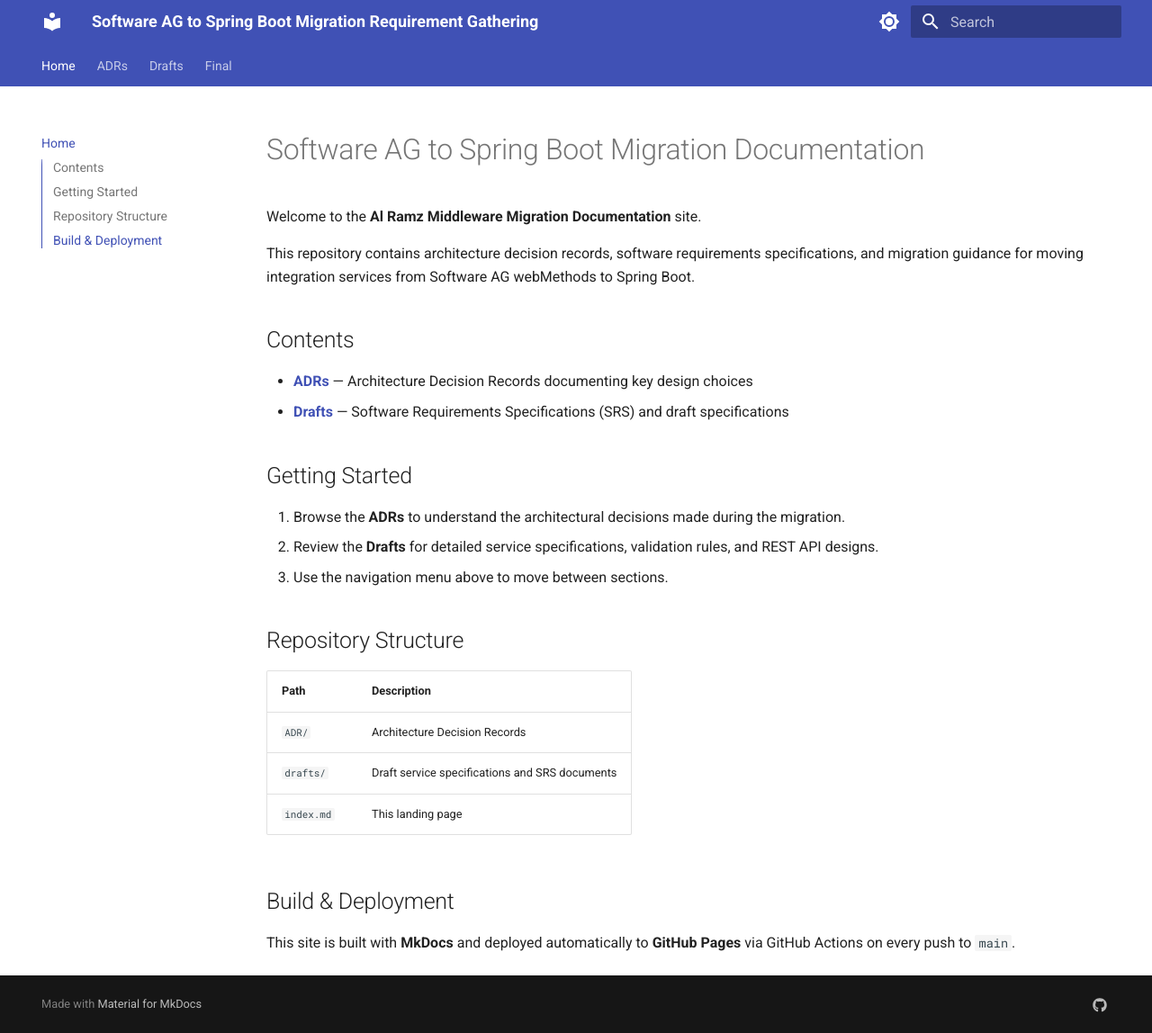
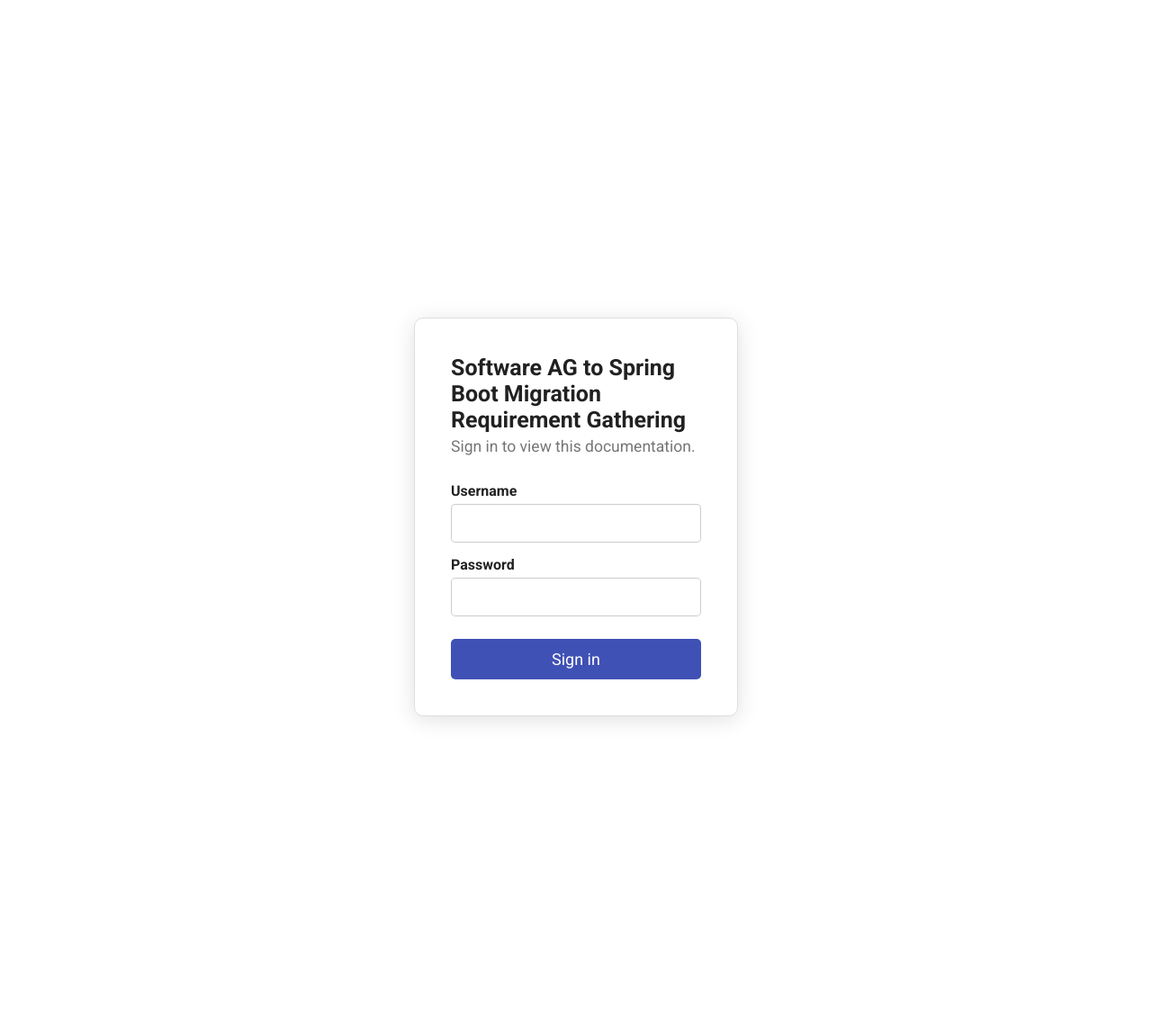
Before and after one commit to al-ramz/alramz-mw-docs, an MkDocs documentation site: the page built from docs/index.md, in a window 1280 px wide and 1148 px high. Shown: the whole window at 90% size. Built offline with MkDocs 1.6.1 and Material for MkDocs 9.7.7, drawn with Linux system fonts in a browser that asks for light colours.

Commit message:
Login Gate Added + Material Theme Added + Logout added

```diff
--- a/mkdocs.yml
+++ b/mkdocs.yml
@@ -5,6 +5,7 @@ site_author: Al Ramz
 
 theme:
   name: material
+  custom_dir: overrides
   palette:
     - scheme: default
       primary: indigo
@@ -59,6 +60,13 @@ nav:
 plugins:
   - search
 
+extra_css:
+  - assets/auth/auth.css
+
+extra_javascript:
+  - assets/auth/auth-config.js
+  - assets/auth/auth.js
+
 extra:
   social:
     - icon: fontawesome/brands/github
--- /dev/null
+++ b/overrides/assets/auth/auth.css
@@ -0,0 +1,80 @@
+html:not([data-auth-locked="true"]) #mwdocs-auth-gate {
+  display: none;
+}
+
+html[data-auth-locked="true"] body > *:not(#mwdocs-auth-gate) {
+  display: none !important;
+}
+
+#mwdocs-auth-gate {
+  position: fixed;
+  inset: 0;
+  z-index: 999999;
+  display: flex;
+  align-items: center;
+  justify-content: center;
+  background: var(--md-default-bg-color, #fff);
+  color: var(--md-default-fg-color, #000);
+  font-family: var(--md-text-font, sans-serif);
+  padding: 1rem;
+}
+
+.mwdocs-auth-card {
+  width: 100%;
+  max-width: 360px;
+  padding: 2rem;
+  border-radius: 0.5rem;
+  border: 1px solid rgba(128, 128, 128, 0.25);
+  box-shadow: 0 4px 24px rgba(0, 0, 0, 0.12);
+}
+
+.mwdocs-auth-card h1 {
+  font-size: 1.25rem;
+  margin: 0 0 0.25rem;
+}
+
+.mwdocs-auth-subtitle {
+  margin: 0 0 1.5rem;
+  color: var(--md-default-fg-color--light, #666);
+  font-size: 0.875rem;
+}
+
+#mwdocs-auth-form label {
+  display: block;
+  font-size: 0.8rem;
+  font-weight: 600;
+  margin: 0.75rem 0 0.25rem;
+}
+
+#mwdocs-auth-form input {
+  width: 100%;
+  box-sizing: border-box;
+  padding: 0.5rem 0.6rem;
+  border: 1px solid rgba(128, 128, 128, 0.4);
+  border-radius: 0.25rem;
+  font-size: 0.9rem;
+  background: var(--md-default-bg-color, #fff);
+  color: var(--md-default-fg-color, #000);
+}
+
+#mwdocs-auth-form button {
+  margin-top: 1.25rem;
+  width: 100%;
+  padding: 0.6rem;
+  border: none;
+  border-radius: 0.25rem;
+  background: var(--md-primary-fg-color, #3f51b5);
+  color: #fff;
+  font-size: 0.9rem;
+  cursor: pointer;
+}
+
+#mwdocs-auth-form button:hover {
+  opacity: 0.9;
+}
+
+.mwdocs-auth-error {
+  margin: 0.75rem 0 0;
+  color: #d32f2f;
+  font-size: 0.8rem;
+}
--- /dev/null
+++ b/overrides/assets/auth/auth.js
@@ -0,0 +1,83 @@
+(function () {
+  var SALT = "alramz-mw-docs-v1";
+  var SESSION_TTL_MS = 12 * 60 * 60 * 1000; // 12 hours
+
+  function sha256Hex(message) {
+    var data = new TextEncoder().encode(message);
+    return crypto.subtle.digest("SHA-256", data).then(function (buf) {
+      return Array.prototype.map
+        .call(new Uint8Array(buf), function (b) {
+          return ("00" + b.toString(16)).slice(-2);
+        })
+        .join("");
+    });
+  }
+
+  function unlock() {
+    document.documentElement.removeAttribute("data-auth-locked");
+  }
+
+  function startSession() {
+    try {
+      localStorage.setItem("mwdocs_auth_exp", String(Date.now() + SESSION_TTL_MS));
+    } catch (e) {
+      // storage unavailable (e.g. private browsing) - session just won't persist across pages
+    }
+  }
+
+  function clearSession() {
+    try {
+      localStorage.removeItem("mwdocs_auth_exp");
+    } catch (e) {}
+  }
+
+  function initGate() {
+    var gate = document.getElementById("mwdocs-auth-gate");
+    if (!gate) return;
+
+    var form = document.getElementById("mwdocs-auth-form");
+    var userInput = document.getElementById("mwdocs-auth-user");
+    var passInput = document.getElementById("mwdocs-auth-pass");
+    var errorEl = document.getElementById("mwdocs-auth-error");
+
+    form.addEventListener("submit", function (evt) {
+      evt.preventDefault();
+
+      var cfg = window.__MWDOCS_AUTH__;
+      if (!cfg || !cfg.u || !cfg.p) {
+        errorEl.textContent = "Authentication is not configured for this deployment.";
+        errorEl.hidden = false;
+        return;
+      }
+
+      Promise.all([sha256Hex(SALT + userInput.value), sha256Hex(SALT + passInput.value)]).then(
+        function (hashes) {
+          if (hashes[0] === cfg.u && hashes[1] === cfg.p) {
+            startSession();
+            unlock();
+            errorEl.hidden = true;
+          } else {
+            errorEl.textContent = "Invalid username or password.";
+            errorEl.hidden = false;
+            passInput.value = "";
+            passInput.focus();
+          }
+        }
+      );
+    });
+
+    document.querySelectorAll("[data-mwdocs-logout]").forEach(function (el) {
+      el.addEventListener("click", function (evt) {
+        evt.preventDefault();
+        clearSession();
+        location.reload();
+      });
+    });
+  }
+
+  if (document.readyState === "loading") {
+    document.addEventListener("DOMContentLoaded", initGate);
+  } else {
+    initGate();
+  }
+})();
--- /dev/null
+++ b/overrides/partials/auth-gate.html
@@ -0,0 +1,14 @@
+<div id="mwdocs-auth-gate" role="dialog" aria-modal="true" aria-labelledby="mwdocs-auth-title">
+  <div class="mwdocs-auth-card">
+    <h1 id="mwdocs-auth-title">{{ config.site_name }}</h1>
+    <p class="mwdocs-auth-subtitle">Sign in to view this documentation.</p>
+    <form id="mwdocs-auth-form" autocomplete="off">
+      <label for="mwdocs-auth-user">Username</label>
+      <input id="mwdocs-auth-user" name="username" type="text" autocomplete="username" required>
+      <label for="mwdocs-auth-pass">Password</label>
+      <input id="mwdocs-auth-pass" name="password" type="password" autocomplete="current-password" required>
+      <p id="mwdocs-auth-error" class="mwdocs-auth-error" hidden></p>
+      <button type="submit">Sign in</button>
+    </form>
+  </div>
+</div>
--- /dev/null
+++ b/overrides/partials/header.html
@@ -0,0 +1,69 @@
+{% set class = "md-header" %}
+{% if "navigation.tabs.sticky" in features %}
+  {% set class = class ~ " md-header--shadow md-header--lifted" %}
+{% elif "navigation.tabs" not in features %}
+  {% set class = class ~ " md-header--shadow" %}
+{% endif %}
+<header class="{{ class }}" data-md-component="header">
+  <nav class="md-header__inner md-grid" aria-label="{{ lang.t('header') }}">
+    <a href="{{ config.extra.homepage | d(nav.homepage.url, true) | url }}" title="{{ config.site_name | e }}" class="md-header__button md-logo" aria-label="{{ config.site_name }}" data-md-component="logo">
+      {% include "partials/logo.html" %}
+    </a>
+    <label class="md-header__button md-icon" for="__drawer">
+      {% set icon = config.theme.icon.menu or "material/menu" %}
+      {% include ".icons/" ~ icon ~ ".svg" %}
+    </label>
+    <div class="md-header__title" data-md-component="header-title">
+      <div class="md-header__ellipsis">
+        <div class="md-header__topic">
+          <span class="md-ellipsis">
+            {{ config.site_name }}
+          </span>
+        </div>
+        <div class="md-header__topic" data-md-component="header-topic">
+          <span class="md-ellipsis">
+            {% if page.meta and page.meta.title %}
+              {{ page.meta.title }}
+            {% else %}
+              {{ page.title }}
+            {% endif %}
+          </span>
+        </div>
+      </div>
+    </div>
+    {% if config.theme.palette %}
+      {% if not config.theme.palette is mapping %}
+        {% include "partials/palette.html" %}
+      {% endif %}
+    {% endif %}
+    {% if not config.theme.palette is mapping %}
+      {% include "partials/javascripts/palette.html" %}
+    {% endif %}
+    {% if config.extra.alternate %}
+      {% include "partials/alternate.html" %}
+    {% endif %}
+    {% if "material/search" in config.plugins %}
+      {% set search = config.plugins["material/search"] | attr("config") %}
+      {% if search.enabled %}
+        <label class="md-header__button md-icon" for="__search">
+          {% set icon = config.theme.icon.search or "material/magnify" %}
+          {% include ".icons/" ~ icon ~ ".svg" %}
+        </label>
+        {% include "partials/search.html" %}
+      {% endif %}
+    {% endif %}
+    {% if config.repo_url %}
+      <div class="md-header__source">
+        {% include "partials/source.html" %}
+      </div>
+    {% endif %}
+    <a href="#" class="md-header__button md-icon" data-mwdocs-logout title="Sign out" aria-label="Sign out">
+      {% include ".icons/material/logout.svg" %}
+    </a>
+  </nav>
+  {% if "navigation.tabs.sticky" in features %}
+    {% if "navigation.tabs" in features %}
+      {% include "partials/tabs.html" %}
+    {% endif %}
+  {% endif %}
+</header>
```
Also changed, not shown: overrides/main.html (added, +22 -0 lines), raedme.md (+42 -0 lines), 3 other files.
